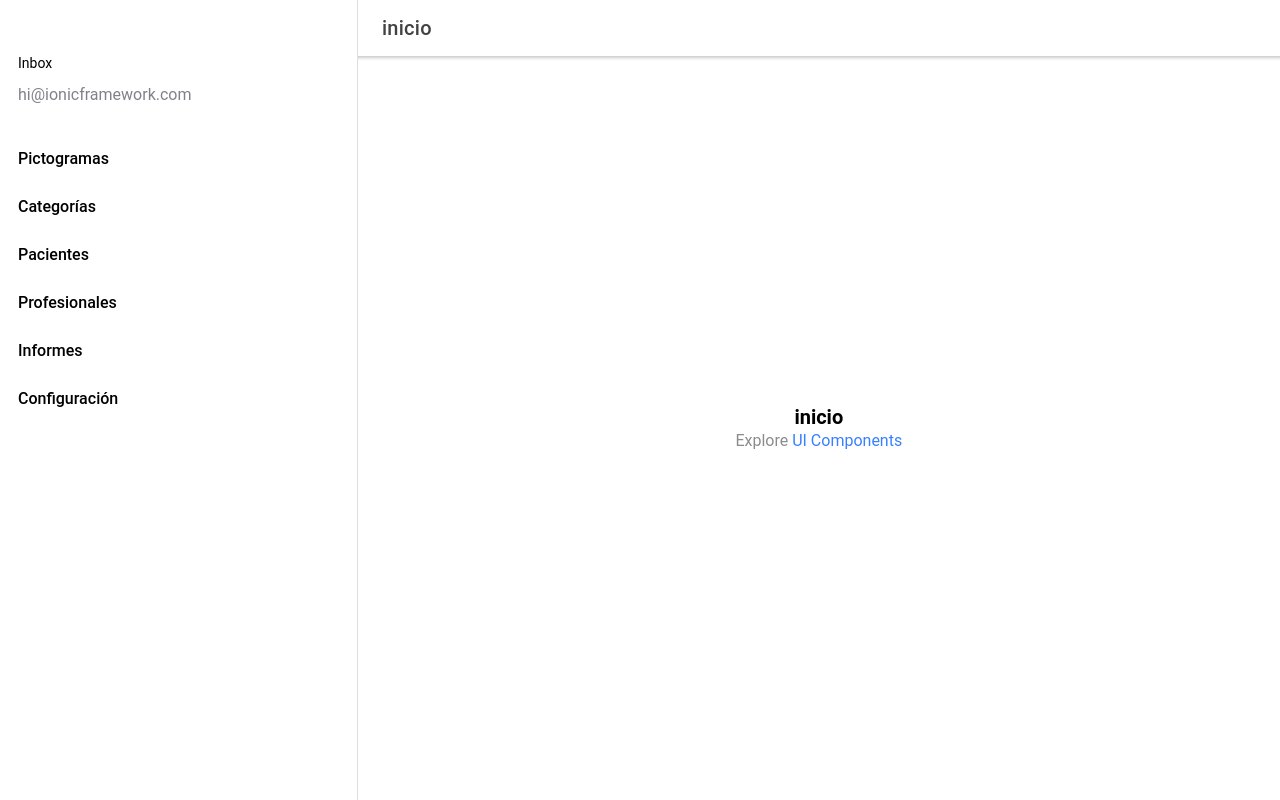
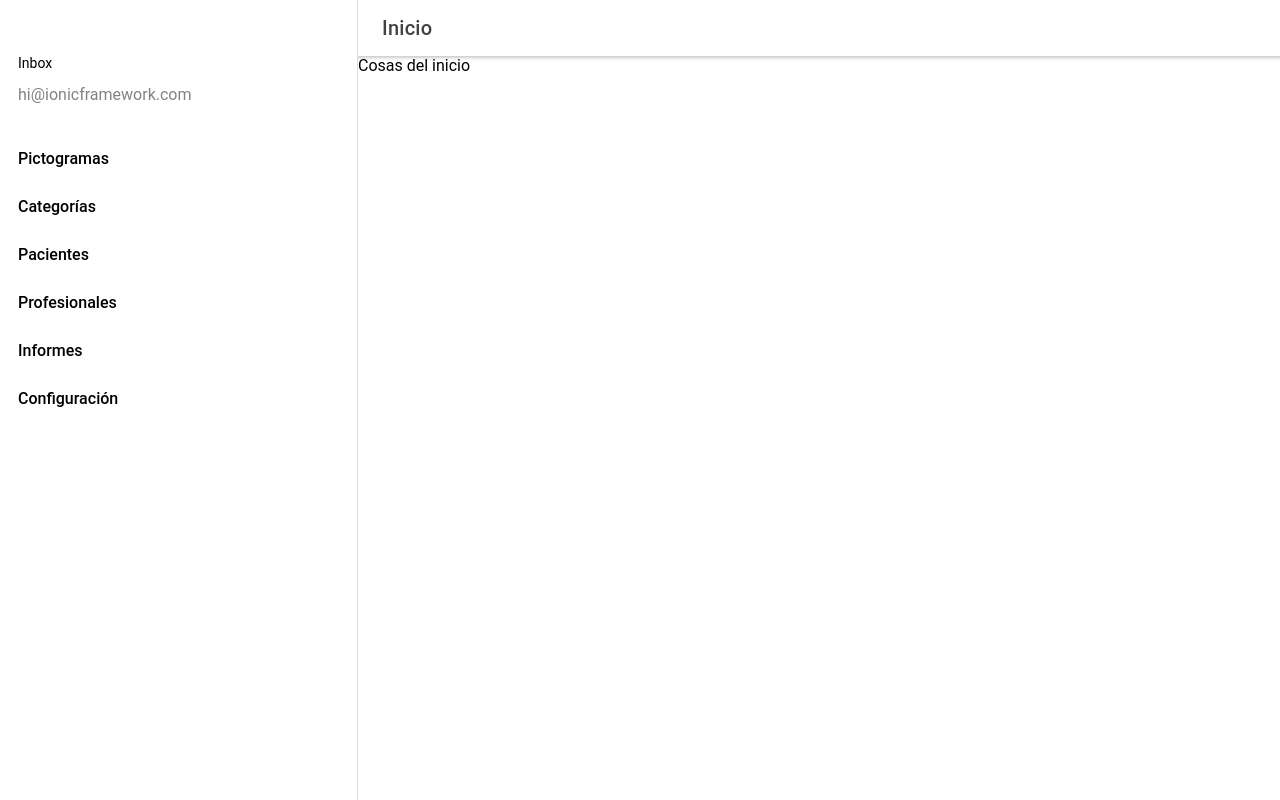
Before and after one commit to nahueldl/TEAyudo, a React (Create React App) app: page /page/inicio in a window 1280 px wide. Built offline with nearby package versions, Linux system fonts and the light colour scheme.

Commit message:
add all routes to main

```diff
--- a/src/App.tsx
+++ b/src/App.tsx
@@ -1,5 +1,4 @@
 import Menu from './components/Menu';
-import Page from './pages/Page';
 import React from 'react';
 import { IonApp, IonRouterOutlet, IonSplitPane } from '@ionic/react';
 import { IonReactRouter } from '@ionic/react-router';
@@ -23,17 +22,31 @@
 
 /* Theme variables */
 import './theme/variables.css';
+import Inicio from './Inicio/Inicio';
+import Pictogramas from './Pictogramas/Pictogramas';
+import Categorias from './Categorias/Categorias';
+import Profesionales from './Profesionales/Profesionales';
+import Informes from './Informes/Informes';
+import Pacientes from './Pacientes/Pacientes';
+import Configuracion from './Configuracion/Configuracion';
 
 const App: React.FC = () => {
-
+//Agregar el auth+redirect a un home fuera de la app
   return (
     <IonApp>
       <IonReactRouter>
         <IonSplitPane contentId="main">
           <Menu />
           <IonRouterOutlet id="main">
-            <Route path="/page/:name" component={Page} exact />
-            <Redirect from="/" to="/page/Inbox" exact />
+            {/* Page lo reemplazaría por una variable :username */}
+            <Route path="/page/inicio" component={Inicio} exact />
+            <Route path="/page/pictogramas" component={Pictogramas} exact />
+            <Route path="/page/categorias" component={Categorias} exact />
+            <Route path="/page/pacientes" component={Pacientes} exact />
+            <Route path="/page/profesionales" component={Profesionales} exact />
+            <Route path="/page/informes" component={Informes} exact />
+            <Route path="/page/configuracion" component={Configuracion} exact />
+            <Redirect from="/" to="/page/inicio" exact />
           </IonRouterOutlet>
         </IonSplitPane>
       </IonReactRouter>
```
